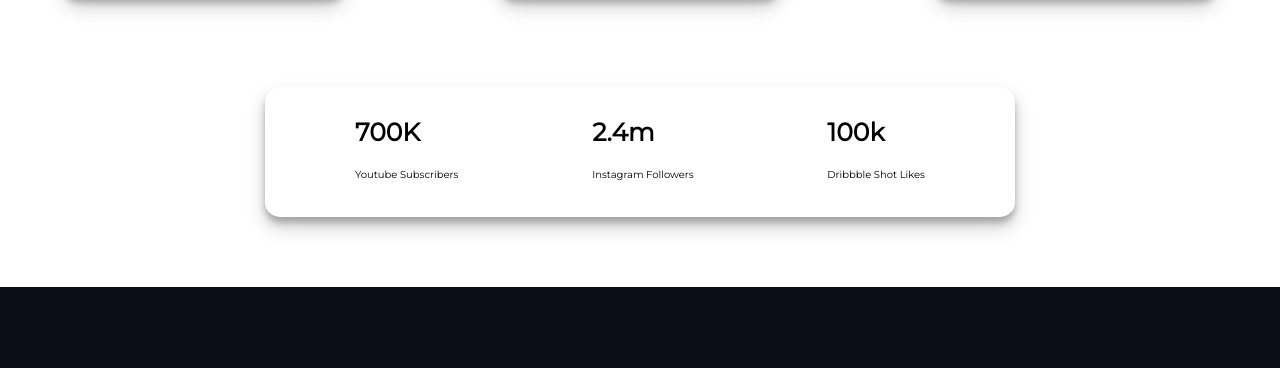
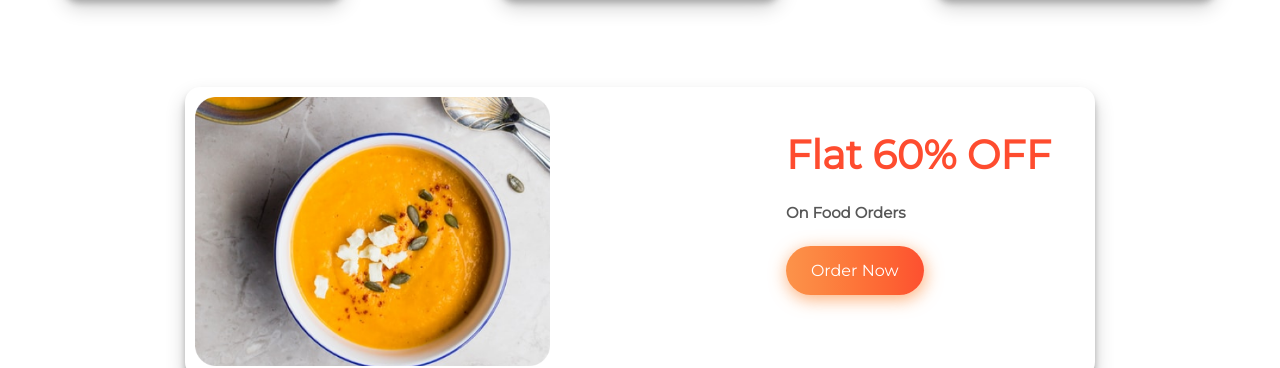
Before and after one commit to fazlerabbytalukder/food-network, a plain HTML site: page index.html in a window 1280 px wide. Shown: the part 1395-1763 px from the top of the page. Drawn offline with Linux system fonts and the light colour scheme.

Commit message:
offer-card-added

```diff
--- a/index.html
+++ b/index.html
@@ -99,6 +99,27 @@
 
 
 
+    <!-- --------offer section------------ -->
+
+    <section>
+        <!-- ------offer card part---- -->
+        <div class="offer-card">
+            <div class="offer-full-content">
+                <!-- ---image part--- -->
+                <div class="offer-image">
+                    <img src="./images/food/Project Cover.png" alt="">
+                </div>
+                <!-- ---text part--- -->
+                <div class="offer-text">
+                    <h2>Flat 60% OFF <br> <span>On Food Orders</span></h2>
+                    <a class="food-button" href="#">Order Now</a>
+                </div>
+            </div>
+        </div>
+    </section>
+
+
+
 
     <!-- -----------------subscriber section----------------- -->
 
--- a/style.css
+++ b/style.css
@@ -140,6 +140,7 @@ header .right-side-nav .nav-link li a:hover{
     border-radius: 15px;
     background-color: white;
     box-shadow: rgba(0, 0, 0, 0.19) 0px 10px 20px, rgba(0, 0, 0, 0.23) 0px 6px 6px;
+    cursor: pointer;
 }
 
 .cards .card-full-content{
@@ -149,6 +150,48 @@ header .right-side-nav .nav-link li a:hover{
 .cards .card-full-content img{
     width: 100%;
 }
+
+
+
+/* -----------------------offer card design-------------------- */
+
+.offer-card{
+    height: 290px;
+    width: 910px;
+    background-color: white;
+    border-radius: 15px;
+    margin: auto;
+    box-shadow: rgba(0, 0, 0, 0.19) 0px 10px 20px, rgba(0, 0, 0, 0.23) 0px 6px 6px;
+    margin-bottom: 70px;
+}
+
+
+.offer-full-content{
+    display: flex;
+    justify-content: space-between;
+    width: 100%;
+    padding: 10px;
+}
+
+.offer-full-content .offer-image img{
+    width: 60%;
+}
+
+.offer-full-content .offer-text{
+    width: 60%;
+}
+
+.offer-full-content .offer-text h2{
+    font-size: 40px;
+    font-weight: 900;
+    color: #FE4C2F;
+}
+
+.offer-full-content .offer-text h2 span{
+    font-size: 15px;
+    color: #575757;
+}
+
 
 
 
```
